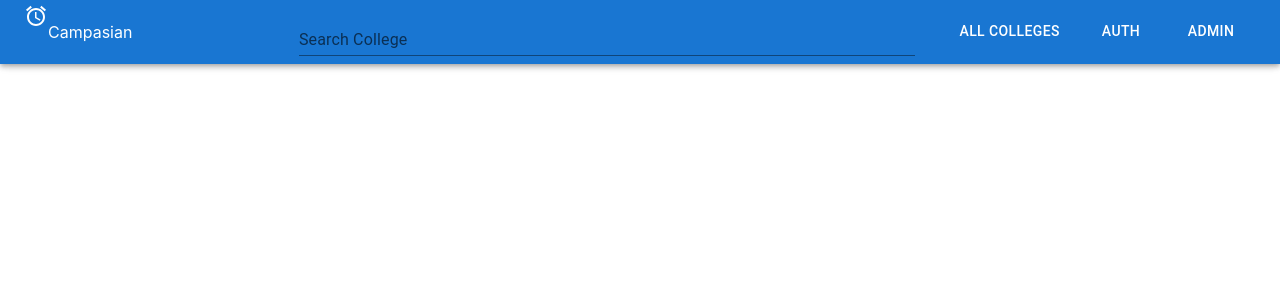
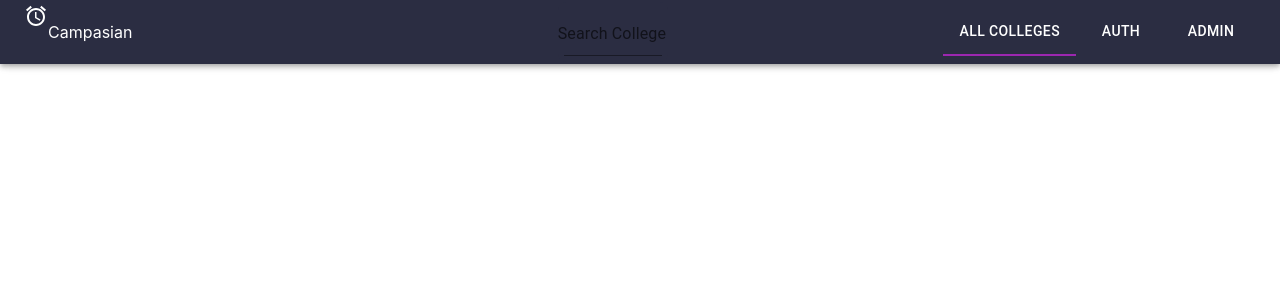
Before and after one commit to kabirshuvo/Campasian-FrontEnd, a React (Vite) app in the folder frontend-college-booking-app/: page / in a window 1280 px wide. Shown: the top 300 px of the page. Built offline with nearby package versions, Linux system fonts and the light colour scheme.

Commit message:
Navbar updated

```diff
--- a/frontend-college-booking-app/package.json
+++ b/frontend-college-booking-app/package.json
@@ -15,6 +15,7 @@
     "@mui/icons-material": "^5.14.1",
     "@mui/material": "^5.14.1",
     "@mui/styled-engine-sc": "^5.12.0",
+    "axios": "^1.4.0",
     "react": "^18.2.0",
     "react-dom": "^18.2.0",
     "react-router-dom": "^6.14.2",
--- a/frontend-college-booking-app/src/components/Header/Navbar.jsx
+++ b/frontend-college-booking-app/src/components/Header/Navbar.jsx
@@ -1,31 +1,39 @@
 import { AppBar, Autocomplete, Box, Tab, Tabs, TextField, Toolbar } from "@mui/material"
 
 import AccessAlarmIcon from '@mui/icons-material/AccessAlarm';
+import { useState } from "react";
 
 
 const Navbar = () => {
 
 const dummyArray = ["kings college", "MotherLand", "FatherLand"]
+const [value, setValue] = useState(0);
 
 
 
   return (
-    <AppBar>
+    <AppBar  sx={{ bgcolor: "#2b2d42" }}>
         <Toolbar>
             <Box display="flex" width={"20%"}>
 <AccessAlarmIcon />
 <p >Campasian</p>
             </Box>
-            <Box width={"50%"} margin= {"auto"}>
+            <Box width={"20%"} margin= {"auto"}>
             <Autocomplete
+            sx={{ borderRadius: 10, width: "40%", margin: "auto" }}
         id="free-solo-demo"
         freeSolo
         options={dummyArray.map((option) => option)}
-        renderInput={(params) => <TextField variant="standard" {...params} label="Search College" />}
+        renderInput={(params) => <TextField sx={{
+            borderRadius: 2,
+            input: { color: "white" },
+            bgcolor: "#2b2d42",
+            padding: "6px",
+          }} variant="standard" {...params} label="Search College" />}
       />
             </Box>
             <Box display={"flex"}>
-                <Tabs textColor="white" indicatorColor="secondary" >
+                <Tabs textColor="white" indicatorColor="secondary" value={value} onChange={(e, val) => setValue(val)} >
                     <Tab label="All Colleges"/>
                     <Tab label="Auth"/>
                     <Tab label="Admin"/>
```
Also changed, not shown: 1 other file (tests, documents, lock files or other folders).
